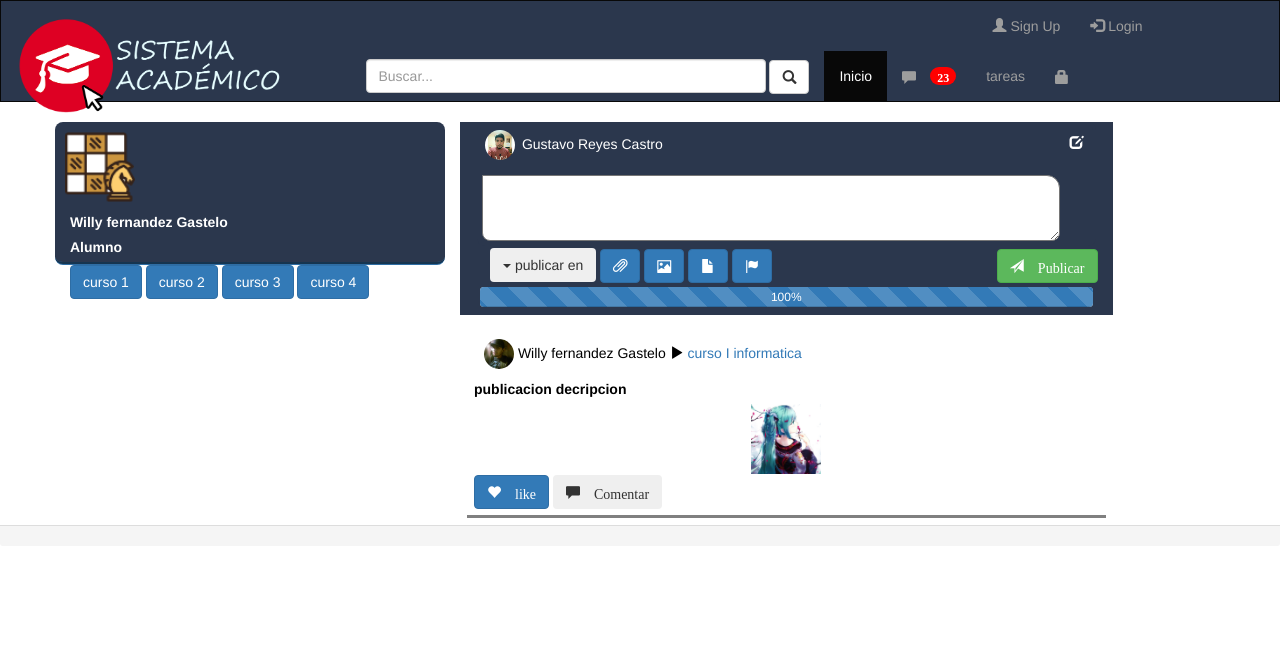
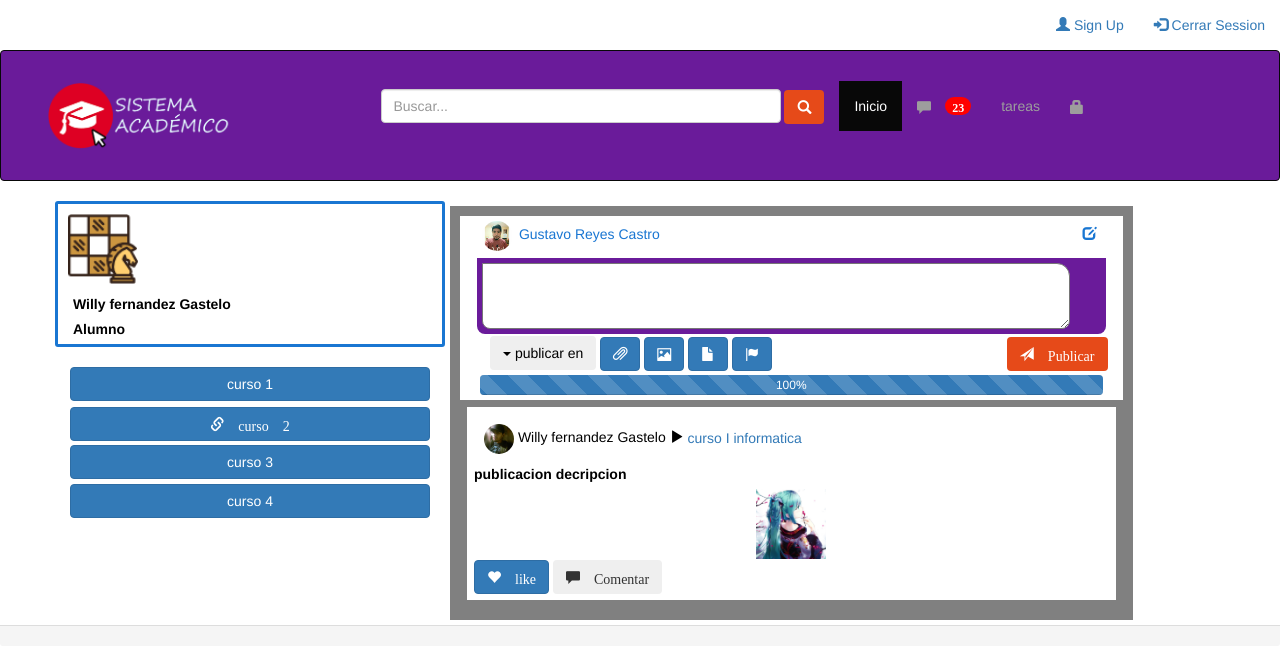
Before and after one commit to willyfer/EdmodoPro, a PHP site: page /principal.html in a window 1280 px wide. Shown: the top 665 px of the page. Run offline with PHP 8.4, Linux system fonts and the light colour scheme.

Commit message:
actualizacion
v4

```diff
--- a/material-kit-html-v2.0.4/assets/css/estili_willy.css
+++ b/material-kit-html-v2.0.4/assets/css/estili_willy.css
@@ -13,23 +13,27 @@
     color: white;
 }
 #fila_nav {
-    background-color: #2b374d;
+    background-color: #6A1B9A;
+    padding: 30px;
+}
+#myNavbar1 {
+    background-color: white;
 }
 #foto_perfil {
     margin: 10px;
 }
 #perfil {
-    background-color: #2b374d;
-    border-radius: 8px;
-    border-bottom-style: groove;
+    margin-bottom: 20px;
+    background-color: white;
+    border-radius: 3px;
+    color: black;
+    border-color: #1976D2;
+    border-style: solid;
 }
 #usuario {
     margin-right: 10px;
 }
-#nav_principal {
-    border-radius: 10px;
-    border-style: ridge;
-}
+#nav_principal {}
 .img_small {
     height: 30;
     width: 30;
@@ -45,6 +49,9 @@
 .img_big {
     height: 70;
     width: 70;
+}
+.img_logo {
+    width: 190px;
 }
 #publicacion {
     background-color: white;
@@ -94,7 +101,7 @@
     padding: 5px;
     margin: 2px;
     align-content: center;
-    background-color: #2b374d;
+    background-color: #6A1B9A;
     border-radius: 0px 0px 8px 8px;
 }
 #txt_area_post {
@@ -107,6 +114,7 @@
 }
 #btn_send {
     position: absolute;
+    background-color: #6A1B9A;
     font-size: 36px;
 }
 #name_user_post {
@@ -188,16 +196,12 @@
     padding: 5px;
     margin-left: 2px;
     margin-right: 2px;
-    border-radius: 8px 8px 0px 0px;
-    border-style: solid;
-    border-color: #2b374d;
-    color: white;
 }
 #mas_posted {
     margin: 1px;
 }
 #head_post>a {
-    color: white;
+    color: #1976D2;
     padding: 3px;
 }
 #carga_files {
@@ -205,9 +209,8 @@
     margin: 5px;
 }
 #postear {
-    background-color: #2b374d;
-    border-bottom: solid;
-    border-color: #2b374d;
+    background-color: white;
+    color: black;
 }
 #posts {
     padding: 7px;
@@ -215,4 +218,13 @@
     border-bottom: solid;
     border-width: 3px;
     border-color: grey;
+    background-color: white;
 }
+#btn_buscar {
+    background-color: #E64A19;
+    color: white;
+}
+#btn_send_publicacion {
+    background-color: #E64A19;
+    color: white;
+}
--- a/material-kit-html-v2.0.4/principal.html
+++ b/material-kit-html-v2.0.4/principal.html
@@ -32,7 +32,25 @@
     </head>
 </html>
 <body>
-    <nav class="navbar navbar-inverse " id="fila_nav" style="border-radius: 0px">
+    <div class="collapse navbar-collapse" id="myNavbar1">
+        <ul class="nav navbar-nav navbar-right">
+            <li>
+                <a href="#" style="font-family: inherit">
+                    <span class="glyphicon glyphicon-user">
+                    </span>
+                    Sign Up
+                </a>
+            </li>
+            <li>
+                <a href="examples/login-page.html" s="" style="font-family: inherit">
+                    <span class="glyphicon glyphicon-log-in">
+                    </span>
+                    Cerrar Session
+                </a>
+            </li>
+        </ul>
+    </div>
+    <nav class="navbar navbar-inverse " id="fila_nav">
         <div class="container-fluid row ">
             <div class="navbar-header col-md-3">
                 <button class="navbar-toggle" data-target="#myNavbar" data-toggle="collapse" type="button">
@@ -43,37 +61,19 @@
                     <span class="icon-bar">
                     </span>
                 </button>
-                <a class="navbar-brand" href="#">
-                    <img alt="#" class="img-responsive" src="assets/img/logo2.png">
+                <a class="" href="#">
+                    <img alt="#" class="img-responsive img_logo" src="assets/img/logo2.png">
                     </img>
                 </a>
             </div>
             <div class="col-md-8">
-                <div class="collapse navbar-collapse" id="myNavbar1">
-                    <ul class="nav navbar-nav navbar-right">
-                        <li>
-                            <a href="#">
-                                <span class="glyphicon glyphicon-user">
-                                </span>
-                                Sign Up
-                            </a>
-                        </li>
-                        <li>
-                            <a href="#">
-                                <span class="glyphicon glyphicon-log-in">
-                                </span>
-                                Login
-                            </a>
-                        </li>
-                    </ul>
-                </div>
                 <div class="collapse navbar-collapse" id="myNavbar2">
                     <form action="#" class="navbar-form navbar-left">
                         <div class="form-group">
                             <input class="form-control" id="form_search" placeholder="Buscar..." type="text">
                             </input>
                         </div>
-                        <button class="glyphicon glyphicon-search btn btn-default" type="submit">
+                        <button class="btn glyphicon glyphicon-search " id="btn_buscar" type="submit">
                         </button>
                     </form>
                     <ul class="nav navbar-nav">
@@ -200,26 +200,26 @@
                     </div>
                 </div>
                 <div>
-                    <button class="btn btn-primary" id="pruebaxxx" onclick="cambiar_color()">
+                    <button class="btn btn-primary btn-block" id="pruebaxxx" onclick="cambiar_color()">
                         curso 1
                     </button>
-                    <button class="btn btn-primary" onclick="location.href='php/conexion.php'">
+                    <button class="btn btn-primary btn-block glyphicon glyphicon-link" onclick="location.href='php/conexion.php'">
                         curso 2
                     </button>
-                    <button class="btn btn-primary" onclick="location.href='php/insert_post.php'">
+                    <button class="btn btn-primary btn-block" onclick="location.href='php/insert_post.php'">
                         curso 3
                     </button>
-                    <button class="btn btn-primary">
+                    <button class="btn btn-primary btn-block">
                         curso 4
                     </button>
                 </div>
             </div>
-            <div class="col-md-7">
+            <div class="col-md-7" style="background: gray; padding: 10px;margin: 5px">
                 <div class="container-fluid" id="postear">
                     <div class="row" id="head_post">
                         <img alt="#" class="img-rounded img-circle img_small" src="assets/img/gustavo.jpg">
                         </img>
-                        <a href="#">
+                        <a href="examples/profile-page.html">
                             Gustavo Reyes Castro
                         </a>
                         <a class="navbar-right glyphicon glyphicon-edit " id="mas_posted">
@@ -243,7 +243,7 @@
                         </button>
                         <button class="btn btn-primary glyphicon glyphicon-flag">
                         </button>
-                        <button class="btn navbar-right glyphicon glyphicon-send btn-success">
+                        <button class="btn navbar-right glyphicon glyphicon-send " id="btn_send_publicacion">
                             Publicar
                         </button>
                     </div>
```
Also changed, not shown: material-kit-html-v2.0.4/admin_muni.php (added, +70 -0 lines), material-kit-html-v2.0.4/examples/login-page.html (+94 -58 lines), material-kit-html-v2.0.4/php/conexion2.php (added, +13 -0 lines).
